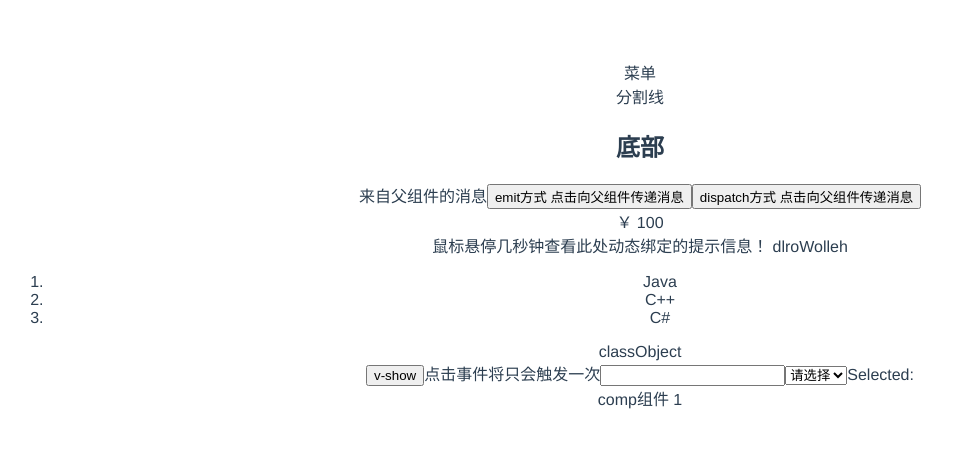
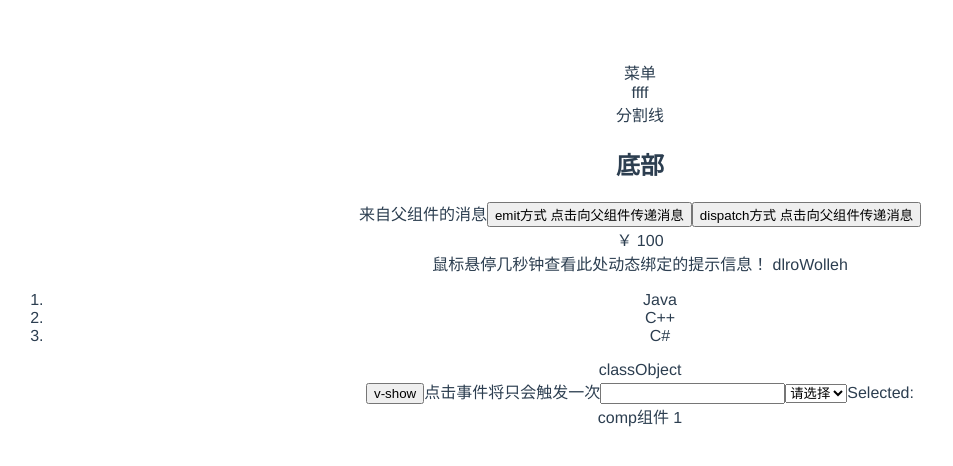
Before and after one commit to songshuiyang/Vue-learn, a Vue app: page / in a window 1280 px wide. Shown: the top 466 px of the page, without its empty margins (0-953 px from the left). Built offline with nearby package versions, Linux system fonts and the light colour scheme.

Commit message:
<slot></slot> <slot> 标签中的任何内容都被视为备用内容

```diff
--- a/src/App.vue
+++ b/src/App.vue
@@ -4,7 +4,9 @@
     <!-- <router-view/> -->
     <!-- 如果出现Do not use built-in or reserved HTML elements as component id警告处理方式
 这样的报错原因是因为在App.vue父组件里有<component></component>标签，有重名了。所以要把原来的标签名换掉，例:<componentHello>。这里尽量不要设置为component。 -->
-    <menu1></menu1>
+    <menu1>
+      <div>ffff</div>
+    </menu1>
      分割线
     <foot msgFromFather='来自父组件的消息' v-on:child-tell-me-something='listenToMyBoy'></foot>
     <div> {{ money | formartMoney}}</div>
--- a/src/components/menu1.vue
+++ b/src/components/menu1.vue
@@ -1,6 +1,7 @@
 <template>
   <div>
     菜单
+    <slot></slot>
   </div>
 </template>
 <script>
```
